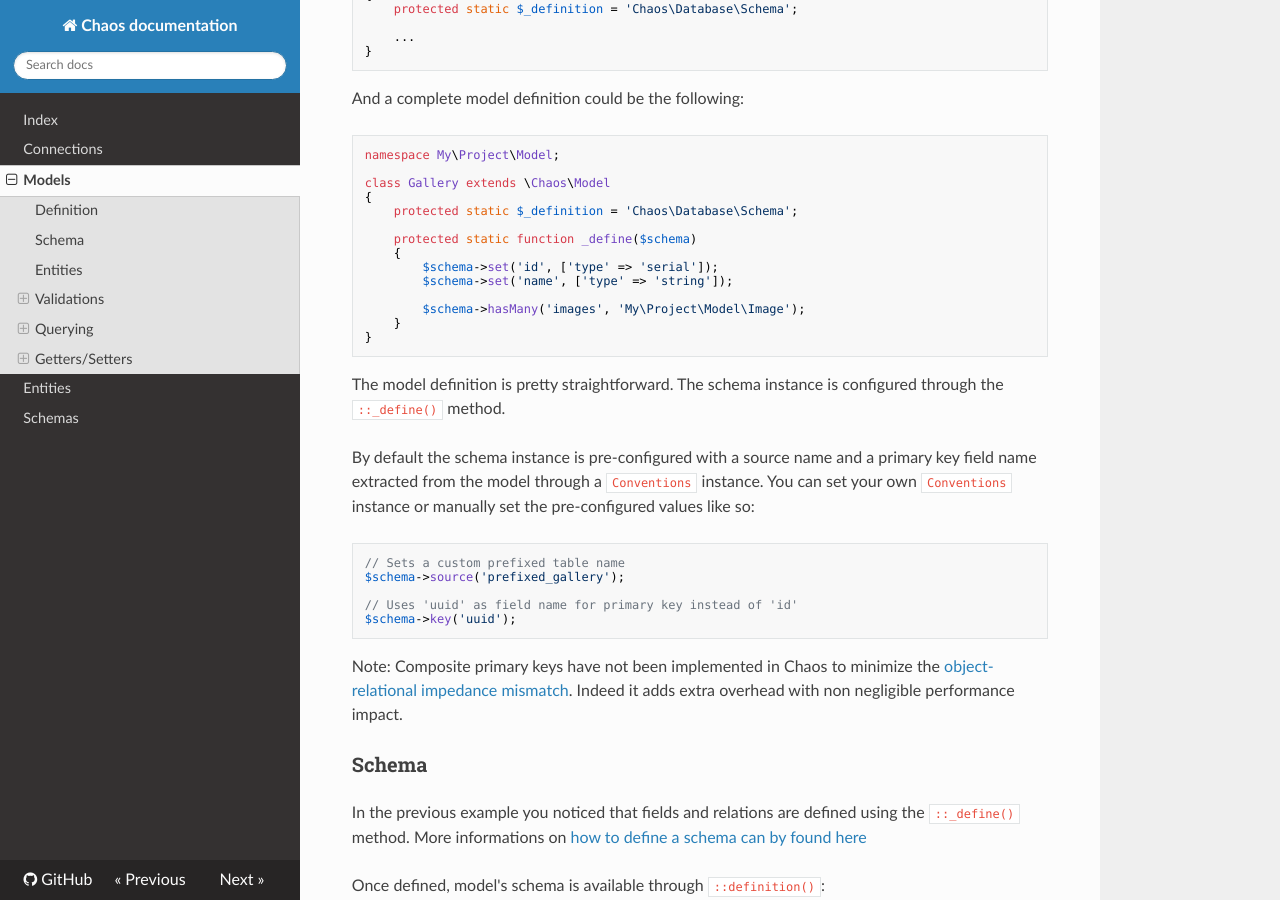
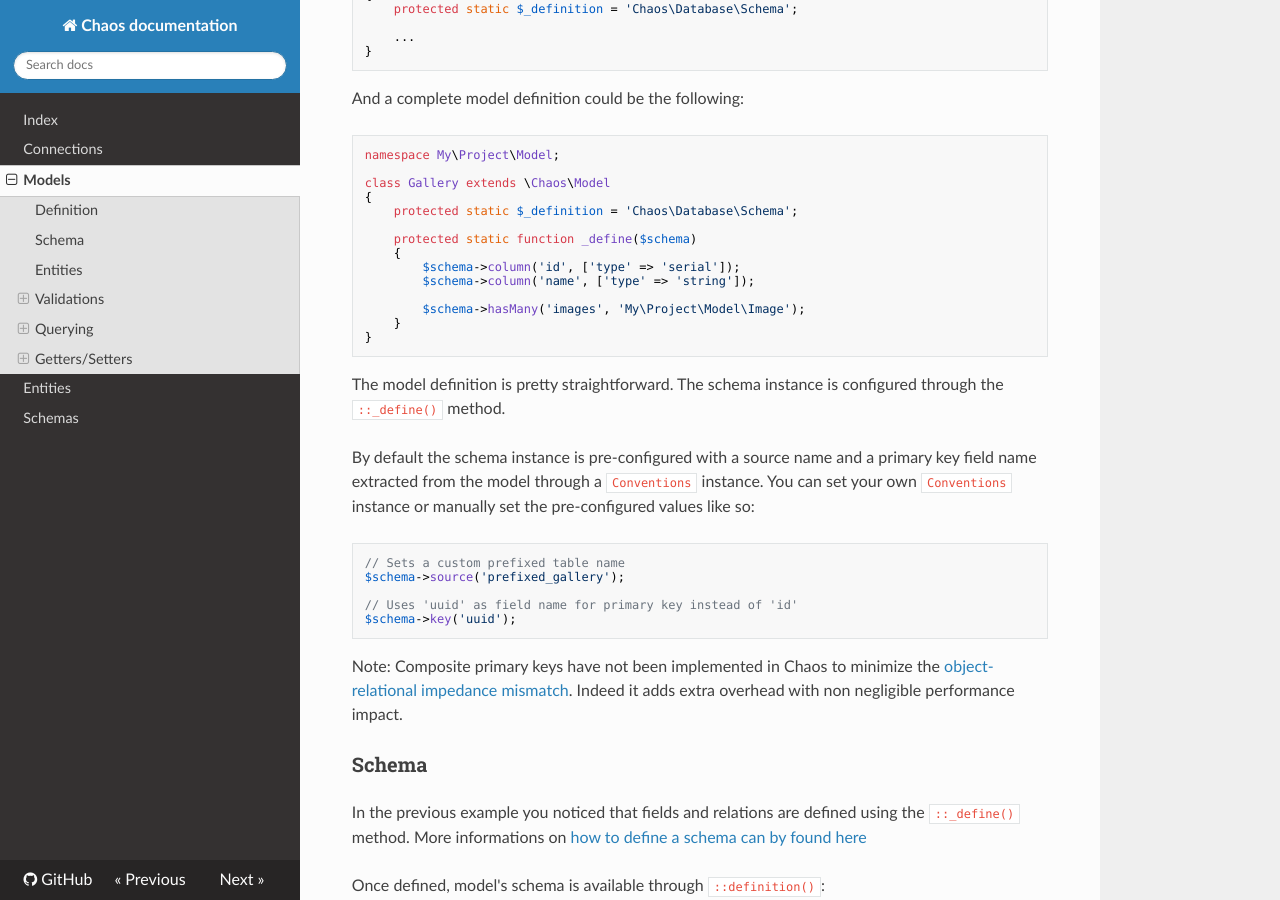
Before and after one commit to crysalead/chaos-orm, an MkDocs documentation site: the page built from docs/models.md, in a window 1280 px wide and 900 px high, scrolled down 731 px. Built offline with MkDocs 1.6.1, drawn with Linux system fonts in a browser that asks for light colours; nearby versions of some CDN libraries; old or Windows-style settings are respelled for this version of MkDocs.

Commit message:
Update documentation.

```diff
--- a/docs/models.md
+++ b/docs/models.md
@@ -40,8 +40,8 @@ class Gallery extends \Chaos\Model
 
     protected static function _define($schema)
     {
-        $schema->set('id', ['type' => 'serial']);
-        $schema->set('name', ['type' => 'string']);
+        $schema->column('id', ['type' => 'serial']);
+        $schema->column('name', ['type' => 'string']);
 
         $schema->hasMany('images', 'My\Project\Model\Image');
     }
```
